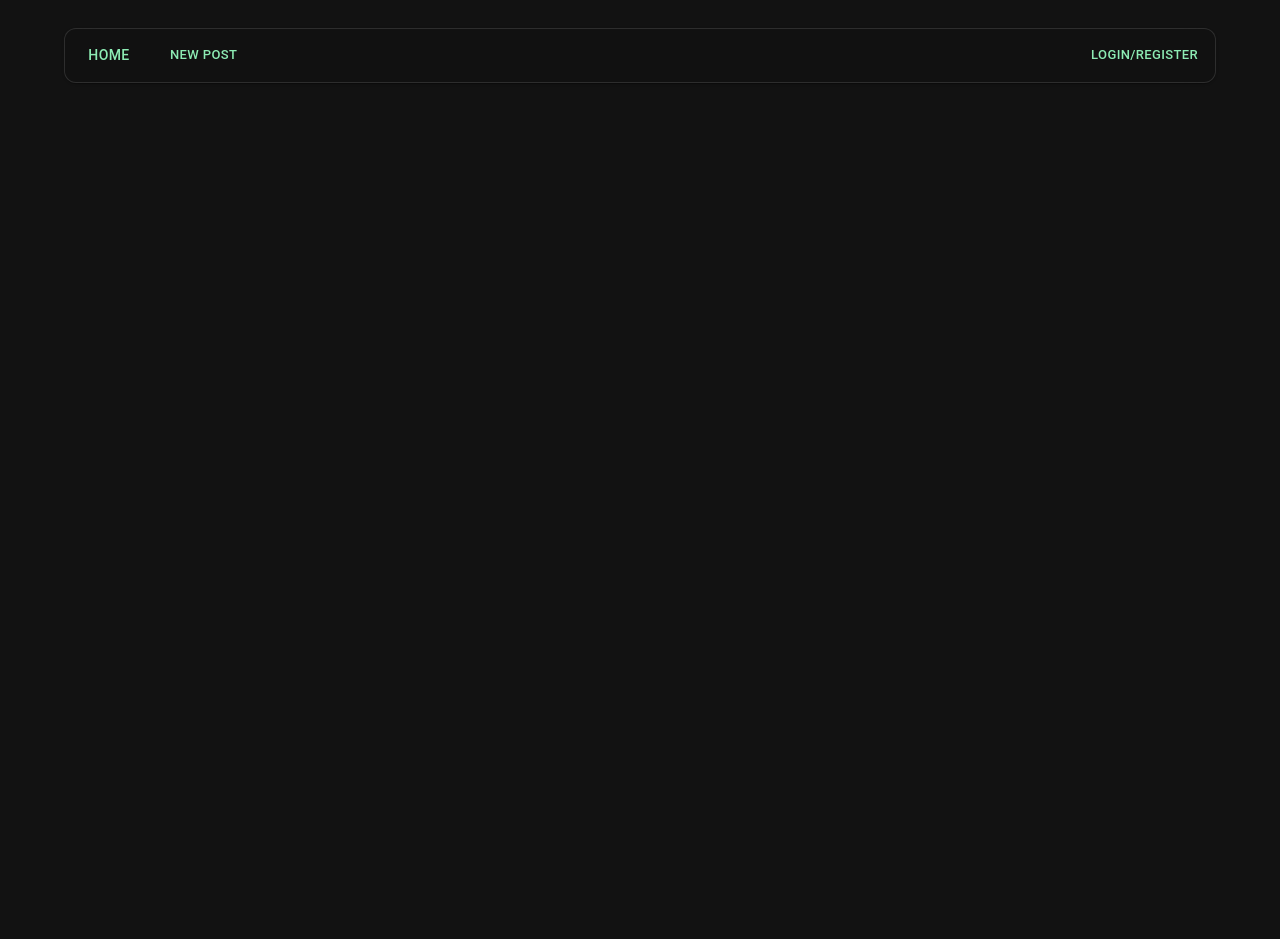
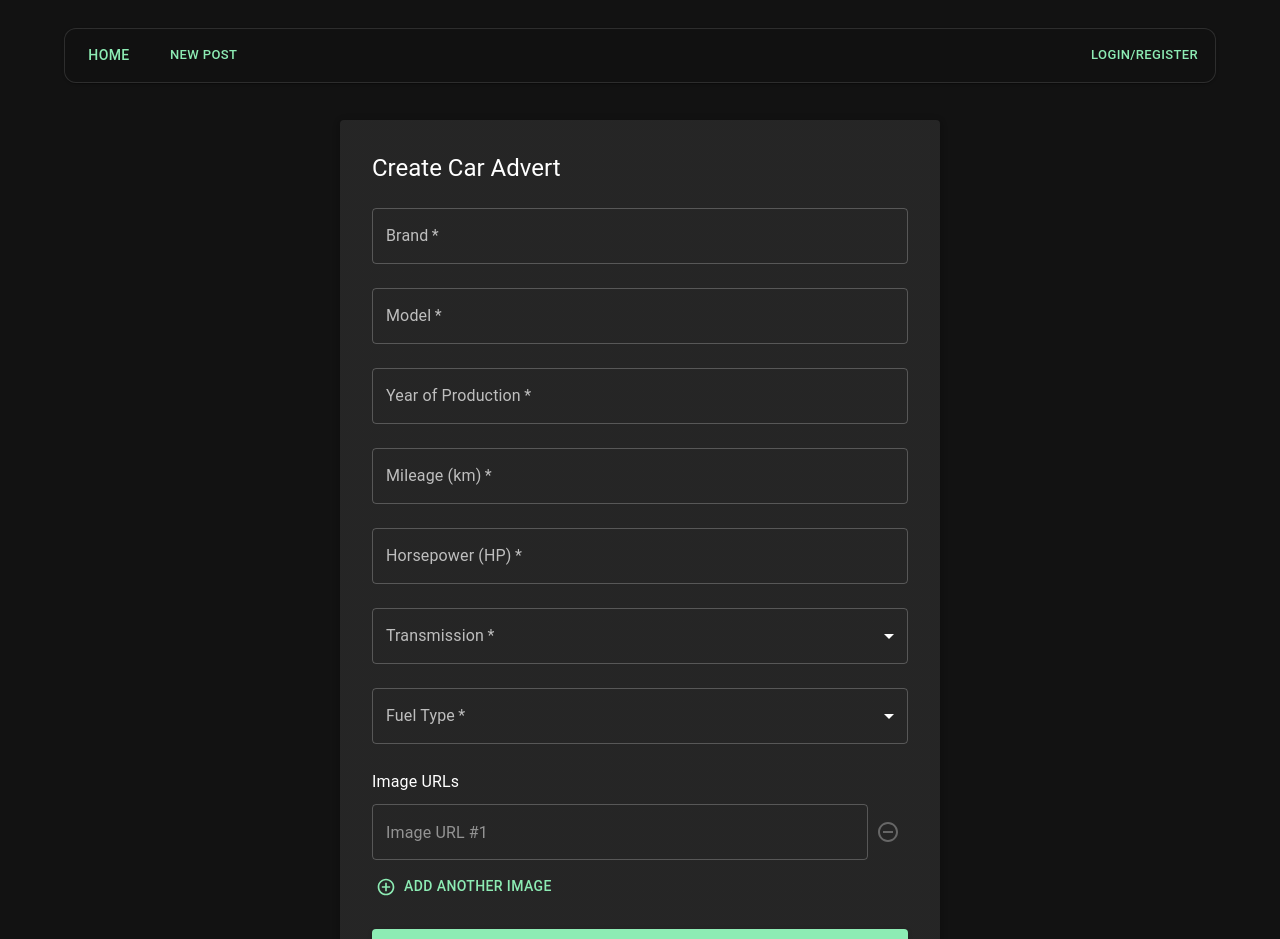
Before and after one commit to KaloyanPavlov4/React-Practicum-Project, a React (Vite) app in the folder frontend/: page /new in a window 1280 px wide. Shown: the top 939 px of the page. Before the commit the page ends 800 px from the top, so only its background shows below. Built offline with nearby package versions, Linux system fonts and the light colour scheme.

Commit message:
Add car advert form

```diff
--- a/frontend/src/components/App.jsx
+++ b/frontend/src/components/App.jsx
@@ -4,6 +4,7 @@ import Placeholder from './Placeholder'
 import Navigation from './Navigation'
 import RegisterForm from './RegisterForm'
 import LoginForm from './LoginForm'
+import CarAdvertForm from './CarAdvertForm'
 
 function App() {
 
@@ -13,7 +14,7 @@ function App() {
         <Navigation/>
         <Routes>
           <Route path='/' element={<Placeholder />} />
-          <Route path='/new' element={<Placeholder />} />
+          <Route path='/new' element={<CarAdvertForm />} />
           <Route path='/post/:id' element={<Placeholder/>}/>
           <Route path='/login' element={<LoginForm/>}/>
           <Route path='/register' element={<RegisterForm />} />
--- /dev/null
+++ b/frontend/src/components/CarAdvertForm.jsx
@@ -0,0 +1,123 @@
+import React, { useState } from 'react'
+import {
+  Box,
+  TextField,
+  Button,
+  Typography,
+  MenuItem,
+  Paper,
+  IconButton,
+} from '@mui/material'
+import { AddCircleOutline, RemoveCircleOutline } from '@mui/icons-material'
+
+const CarAdvertForm = () => {
+  const [form, setForm] = useState({
+    brand: '',
+    model: '',
+    year: '',
+    mileage: '',
+    horsepower: '',
+    transmission: '',
+    fuel: '',
+    images: [''],
+  })
+
+  const handleChange = (e) => {
+    const { name, value } = e.target
+    setForm((prev) => ({ ...prev, [name]: value }))
+  }
+
+  const handleImageChange = (index, value) => {
+    const newImages = [...form.images]
+    newImages[index] = value
+    setForm((prev) => ({ ...prev, images: newImages }))
+  }
+
+  const addImageField = () => {
+    setForm((prev) => ({ ...prev, images: [...prev.images, ''] }))
+  }
+
+  const removeImageField = (index) => {
+    setForm((prev) => ({
+      ...prev,
+      images: prev.images.filter((_, i) => i !== index),
+    }))
+  }
+
+  const handleSubmit = (e) => {
+    e.preventDefault()
+    // eslint-disable-next-line no-console
+    console.log(form)
+  }
+
+  return (
+    <Paper elevation={3} sx={{ p: 4, maxWidth: 600, mx: 'auto', mt: 15 }}>
+      <Typography variant="h5" gutterBottom>
+        Create Car Advert
+      </Typography>
+      <form onSubmit={handleSubmit}>
+        <TextField label="Brand" name="brand" fullWidth margin="normal" value={form.brand} onChange={handleChange} required />
+        <TextField label="Model" name="model" fullWidth margin="normal" value={form.model} onChange={handleChange} required />
+        <TextField label="Year of Production" name="year" type="number" fullWidth margin="normal" value={form.year} onChange={handleChange} required />
+        <TextField label="Mileage (km)" name="mileage" type="number" fullWidth margin="normal" value={form.mileage} onChange={handleChange} required />
+        <TextField label="Horsepower (HP)" name="horsepower" type="number" fullWidth margin="normal" value={form.horsepower} onChange={handleChange} required />
+
+        <TextField
+          select
+          label="Transmission"
+          name="transmission"
+          fullWidth
+          margin="normal"
+          value={form.transmission}
+          onChange={handleChange}
+          required
+        >
+          <MenuItem value="manual">Manual</MenuItem>
+          <MenuItem value="automatic">Automatic</MenuItem>
+        </TextField>
+
+        <TextField
+          select
+          label="Fuel Type"
+          name="fuel"
+          fullWidth
+          margin="normal"
+          value={form.fuel}
+          onChange={handleChange}
+          required
+        >
+          <MenuItem value="petrol">Petrol</MenuItem>
+          <MenuItem value="diesel">Diesel</MenuItem>
+          <MenuItem value="electric">Electric</MenuItem>
+          <MenuItem value="hybrid">Hybrid</MenuItem>
+        </TextField>
+
+        <Box mt={2}>
+          <Typography variant="subtitle1">Image URLs</Typography>
+          {form.images.map((url, index) => (
+            <Box key={index} display="flex" alignItems="center" mt={1}>
+              <TextField
+                fullWidth
+                placeholder={`Image URL #${index + 1}`}
+                value={url}
+                onChange={(e) => handleImageChange(index, e.target.value)}
+              />
+              <IconButton onClick={() => removeImageField(index)} disabled={form.images.length === 1}>
+                <RemoveCircleOutline />
+              </IconButton>
+            </Box>
+          ))}
+          <Button startIcon={<AddCircleOutline />} onClick={addImageField} sx={{ mt: 1 }}>
+            Add Another Image
+          </Button>
+        </Box>
+
+        <Button type="submit" variant="contained" color="primary" fullWidth sx={{ mt: 3 }}>
+          Submit Advert
+        </Button>
+      </form>
+    </Paper>
+  )
+}
+
+export default CarAdvertForm
```
